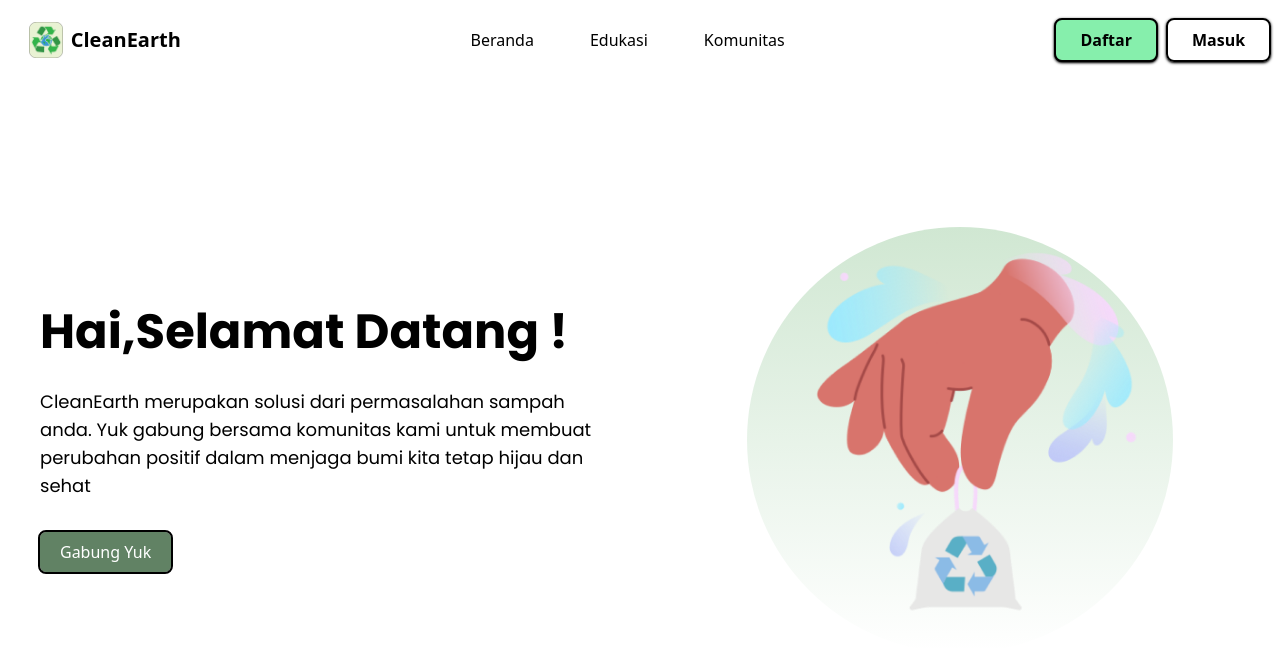
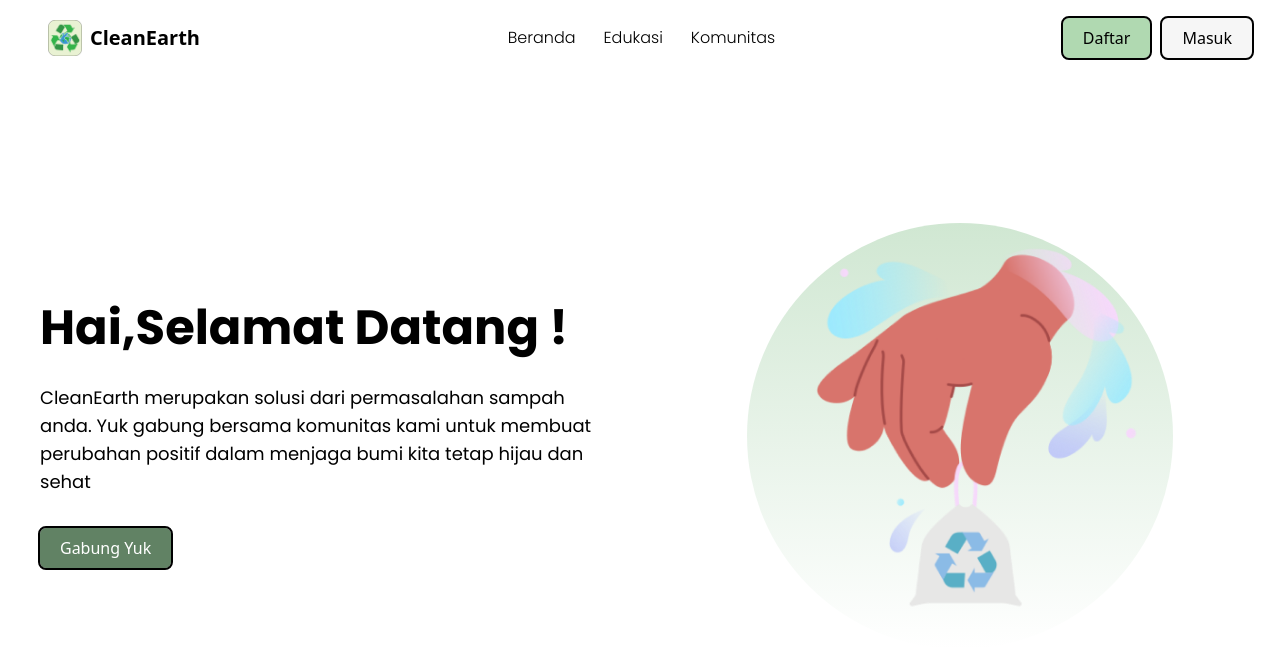
Before and after one commit to HaikalRFadhilahh/clean-earth, a React (Vite) app: page / in a window 1280 px wide. Shown: the top 648 px of the page. Built offline with nearby package versions, Linux system fonts and the light colour scheme.

Commit message:
Fix Navbar Components Responsive

```diff
--- a/src/components/Button.jsx
+++ b/src/components/Button.jsx
@@ -1,5 +1,5 @@
 const Button = (props) => {
-  const { className = "", children } = props;
+  const { className = "bg-[#618264]", children } = props;
   return (
     <button {...props} className={`px-5 py-2 rounded-md ${className}`}>
       {children}
--- a/src/components/ButtonHomePage.jsx
+++ /dev/null
@@ -1,16 +0,0 @@
-const ButtonHomePage = () => {
-  return (
-    <>
-      <div>
-        <button className='bg-green-300 px-6 py-2 rounded-lg mr-1 text-black font-bold border-2 border-black shadow shadow-black'>
-          Daftar
-        </button>
-        <button className=' px-6 py-2 rounded-lg ml-1 text-black border-2 font-bold border-black shadow shadow-black'>
-          Masuk
-        </button>
-      </div>
-    </>
-  );
-};
-
-export default ButtonHomePage;
--- a/src/components/Navbar.jsx
+++ b/src/components/Navbar.jsx
@@ -1,15 +1,14 @@
 import { useState } from "react";
 import Logo from "../assets/Logo.png";
 import { NavLink } from "react-router-dom";
-import ButtonHomePage from "./ButtonHomePage";
-
+import Button from "./Button";
 import { IoMdMenu } from "react-icons/io";
 
 const Navbar = () => {
   const [open, setOpen] = useState(false);
   return (
-    <nav className='bg-white'>
-      <div className='flex items-center justify-around'>
+    <nav className='bg-white w-screen'>
+      <div className='flex items-center justify-between md:px-3 lg:px-7'>
         <div className='z-50 p-5 md:w-auto w-full flex justify-between '>
           <div className='flex'>
             <img src={Logo} alt='logo' className='md:cursor-pointer h-9' />
@@ -19,25 +18,27 @@ const Navbar = () => {
             <IoMdMenu name={`${open ? "close" : "menu"}`} />
           </div>
         </div>
-        <ul className='md:flex hidden items-center gap-8 px-60'>
-          <li>
-            <NavLink to='/' className='py-7 px-3 inline-block font-medium  '>
-              Beranda
-            </NavLink>
-          </li>
-          <li>
-            <NavLink to='/' className='py-7 px-3 inline-block font-medium'>
-              Edukasi
-            </NavLink>
-          </li>
-          <li>
-            <NavLink to='/' className='py-7 px-3 inline-block font-medium'>
-              Komunitas
-            </NavLink>
-          </li>
+        {/* Navigation For Desktop */}
+        <ul
+          className={"hidden md:flex gap-7 font-light font-poppins text-base"}
+        >
+          <li>Beranda</li>
+          <li>Edukasi</li>
+          <li>Komunitas</li>
         </ul>
-        <div className='md:block hidden'>
-          <ButtonHomePage />
+        <div className={"hidden md:flex gap-3"}>
+          <Button
+            className='outline outline-2 bg-[#B0D9B1] outline-black '
+            type='submit'
+          >
+            Daftar
+          </Button>
+          <Button
+            className='bg-[#F6F6F6] outline outline-2 outline-black'
+            type='submit'
+          >
+            Masuk
+          </Button>
         </div>
 
         {/* Mobile navbar */}
@@ -61,8 +62,19 @@ const Navbar = () => {
               Komunitas
             </NavLink>
           </li>
-          <div className='py-5'>
-            <ButtonHomePage />
+          <div className={"flex md:hidden gap-3 py-3"}>
+            <Button
+              className='outline outline-2 bg-[#B0D9B1] outline-black '
+              type='submit'
+            >
+              Daftar
+            </Button>
+            <Button
+              className='bg-[#F6F6F6] outline outline-2 outline-black'
+              type='submit'
+            >
+              Masuk
+            </Button>
           </div>
         </ul>
       </div>
```
